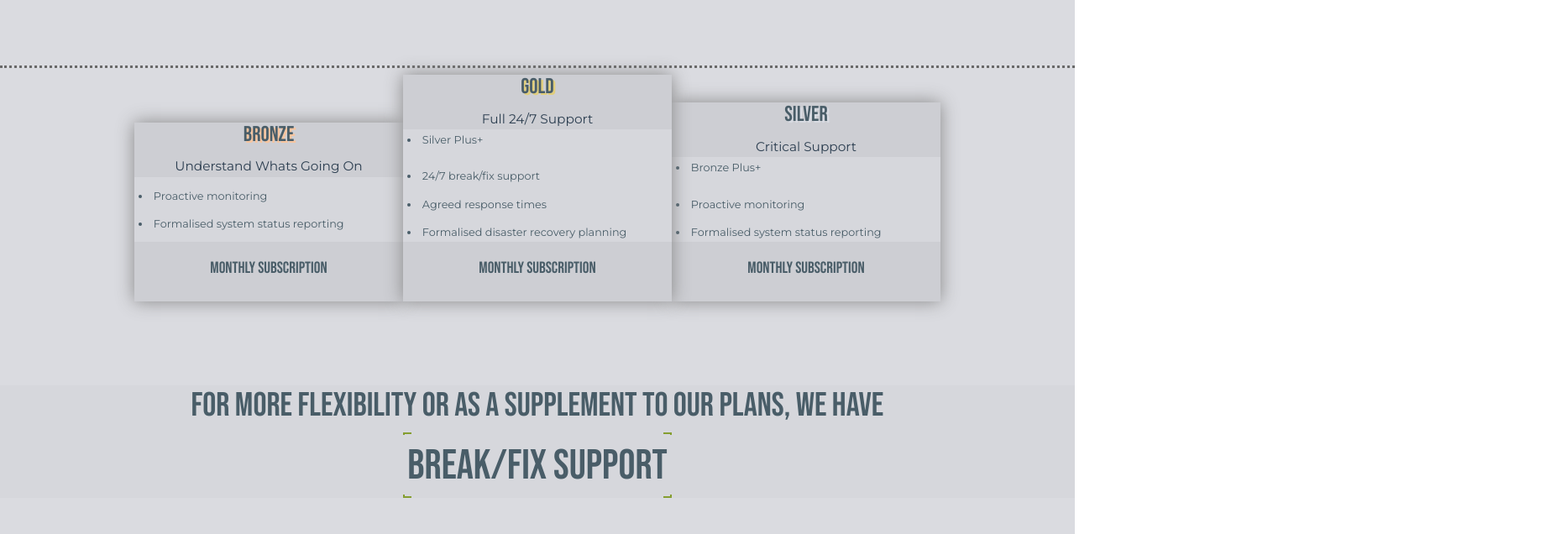
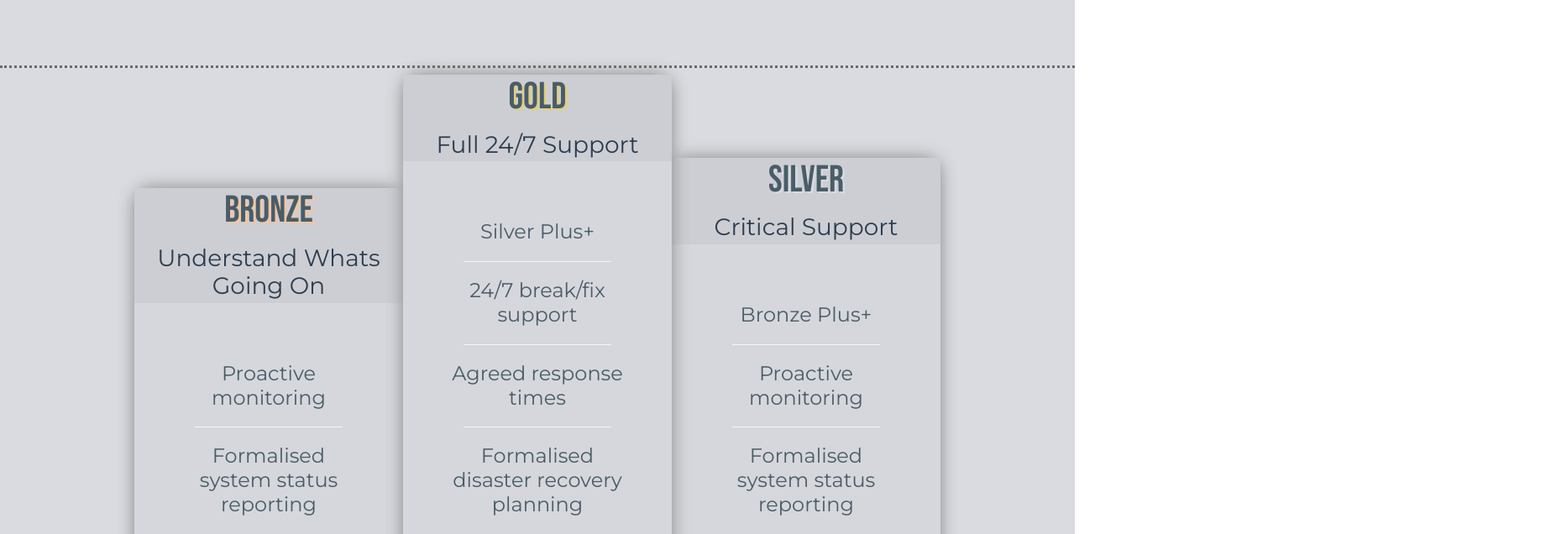
Before and after one commit to RobertCondon/MITSoultionsSite-Vue-Cli, a Vue app: page /OurServices in a window 1280 px wide. Shown: the part 1108-1744 px from the top of the page at 84% size, 1859 px wide, since content can reach past the window. Built offline with nearby package versions, Linux system fonts and the light colour scheme; a web font is replaced by a local one; what vue-cookies would draw is missing.

Commit message:
Fixed all services page

```diff
--- a/src/components/OurServicesGroup/OurServicesIcons.vue
+++ b/src/components/OurServicesGroup/OurServicesIcons.vue
@@ -134,13 +134,13 @@
   }
   .AllServices_ {
     margin-top: 6%;
-    height: 60%;
+    height: 130px;
     transition: 1s;
     float: left;
     margin-left: 20%;
   }
   .ServiceDiv_:hover .AllServices_ {
-    height: 62%;
+    transform: scale(1.1);
   }
   .ServiceDiv_:hover .ServiceTag {
     font-size: 65px;
--- a/src/components/OurServicesGroup/SLAPackages.vue
+++ b/src/components/OurServicesGroup/SLAPackages.vue
@@ -6,50 +6,48 @@
         <div id="PackageBronze" v-if="Packages" style="" class="Package">
           <div style="background-color: #cdced3;">
             <h1 class="PackageTitle" style=" text-shadow: #F7C59F 2.5px 1.5px"> Bronze </h1>
-            <h4>Understand Whats Going On</h4>
+            <h4 class="PackageSubTitle">Understand Whats Going On</h4>
           </div>
-          <div style="background-color: #d6d7dc; margin-top: -10px;">
-            <h4 style="padding-top: 15px" class="PackageFeature"> Proactive monitoring </h4>
-            <h4 style="padding-bottom: 15px" class="PackageFeature"> Formalised system status reporting </h4>
-          </div>
-          <div style="background-color: #cdced3; padding: 20px;  margin-top: -10px;">
-            <h1 class="PackagePrice"> Monthly Subscription </h1>
+          <div class="PackageInfo">
+            <h4 class="PackageFeature"> Proactive monitoring </h4>
+            <div class="Line"></div>
+            <h4 class="PackageFeature"> Formalised system status reporting </h4>
           </div>
         </div>
       </transition>
       <div id="Gold" class="Package">
         <div style="background-color: #cdced3;">
           <h1 class="PackageTitle" style="text-shadow: #E1CE7A 2.5px 1.5px"> Gold </h1>
-          <h4>Full 24/7 Support</h4>
+          <h4 class="PackageSubTitle">Full 24/7 Support</h4>
         </div>
-        <div style="background-color: #d6d7dc; margin-top: -10px;">
+        <div class="PackageInfo">
           <h4 class="PackageFeature"> Silver Plus+</h4>
-          <h4 style="padding-top: 15px" class="PackageFeature"> 24/7 break/fix support </h4>
+          <div class="Line"></div>
+          <h4 class="PackageFeature"> 24/7 break/fix support </h4>
+          <div class="Line"></div>
           <h4 class="PackageFeature"> Agreed response times </h4>
+          <div class="Line"></div>
           <h4 class="PackageFeature"> Formalised disaster recovery planning </h4>
 
-        </div>
-        <div style="background-color: #cdced3; padding: 20px;  margin-top: -10px;">
-          <h1 class="PackagePrice"> Monthly Subscription </h1>
         </div>
       </div>
       <transition name="PackageAniRight" :key="Packages">
         <div v-if="Packages" id="PackageSliver" style="" class="Package">
           <div style="background-color: #cdced3;">
             <h1 class="PackageTitle" style="text-shadow: #D8DBE2 2.5px 1.5px"> Silver </h1>
-            <h4>Critical Support</h4>
+            <h4 class="PackageSubTitle">Critical Support</h4>
           </div>
-          <div style="background-color: #d6d7dc; margin-top: -10px;">
+          <div class="PackageInfo">
             <h4 class="PackageFeature"> Bronze Plus+</h4>
-            <h4 style="padding-top: 15px" class="PackageFeature"> Proactive monitoring </h4>
+            <div class="Line"></div>
+            <h4 class="PackageFeature"> Proactive monitoring </h4>
+            <div class="Line"></div>
             <h4 class="PackageFeature"> Formalised system status reporting </h4>
 
           </div>
-          <div style="background-color: #cdced3; padding: 20px;  margin-top: -10px;">
-            <h1 class="PackagePrice"> Monthly Subscription </h1>
-          </div>
         </div>
       </transition>
+
       <div class="BreakFix">
         <div class="BreakFixContent">
           <h1 class="BreakFixIntro"> For more flexibility or as a supplement to our plans, we have <br></h1>
@@ -117,12 +115,7 @@
 </script>
 
 <style scoped>
-  #PackageBronze {
-    margin-left: 10%
-  }
-  #PackageSliver {
-    margin-right: 10%
-  }
+
   h4 {
     font-family: 'Montserrat', sans-serif;
     font-weight: 400;
@@ -140,15 +133,23 @@
   }
 
  .PackageFeature {
-   display: list-item;
-   list-style-type: disc;
-   list-style-position: inside;
-   text-align: left;
+   text-align: center;
    font-family: 'Montserrat', sans-serif;
    font-weight: 400;
-   font-size: 1vw;
-   padding: 5px;
+   font-size: 24px;
+   padding: 20px 5px 20px 5px;
    color: #495d68;
+   margin-bottom: initial;
+ }
+  .PackageSubTitle {
+    font-size: 28px;
+  }
+ .Line {
+   width: 80%;
+   background-color: whitesmoke;
+   height: 1px;
+   margin-left: 10%;
+   margin-top: initial;
  }
 .PackagePrice {
   width: 100%;
@@ -160,7 +161,8 @@
   width: 100%;
   font-family: 'Bebas Neue', cursive;
   color: #495d68;
-  font-size: 2vw;
+  font-size: 3.5vw;
+
 }
 
  .Package {
@@ -170,10 +172,17 @@
    z-index: 0;
    box-shadow: 0px 0px 20px #888888;
    transition: 0.8s;
+   border-radius: 20px;
  }
  .Package:hover {
    transform: scale(1.05, 1.05);
    z-index: 3;
+ }
+ .PackageInfo {
+   background-color: #d6d7dc; margin-top: -10px;
+   padding: 50px;
+   border-bottom-left-radius: 20px;
+   border-bottom-right-radius: 20px;
  }
 
 .SectionTitle {
@@ -203,8 +212,16 @@
 }
 
   #Gold {
-
+    border-bottom:solid 2px gold;
     z-index: 1;
+  }
+  #PackageBronze {
+    margin-left: 10%;
+    border-bottom:solid 2px #F7C59F;
+  }
+  #PackageSliver {
+    margin-right: 10%;
+    border-bottom:solid 2px #D8DBE2;
   }
 
 
@@ -295,6 +312,15 @@
     width: 50%;
   }
   @media (max-width:800px){
+    .PackageSubTitle {
+      font-size: 22px;
+    }
+    .PackageFeature {
+      font-size: 20px;
+    }
+    .PackageInfo {
+      padding: 20px;
+    }
     .PackageTitle {
       font-size: 13vw;
     }
```
